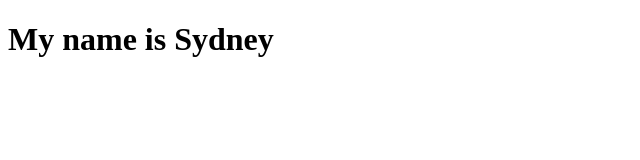
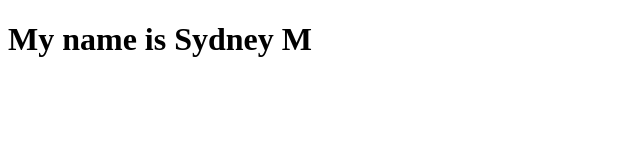
Before and after one commit to infinitechroma/first-github-project, a plain HTML site: page index.html in a window 1280 px wide. Shown: the full height of the page, 0-640 px from the left. Drawn offline with Linux system fonts and the light colour scheme.

Commit message:
Add last name initial

```diff
--- a/index.html
+++ b/index.html
@@ -7,6 +7,6 @@
     <title>Document</title>
 </head>
 <body>
-    <h1>My name is Sydney</h1>
+    <h1>My name is Sydney M</h1>
 </body>
 </html>
```
